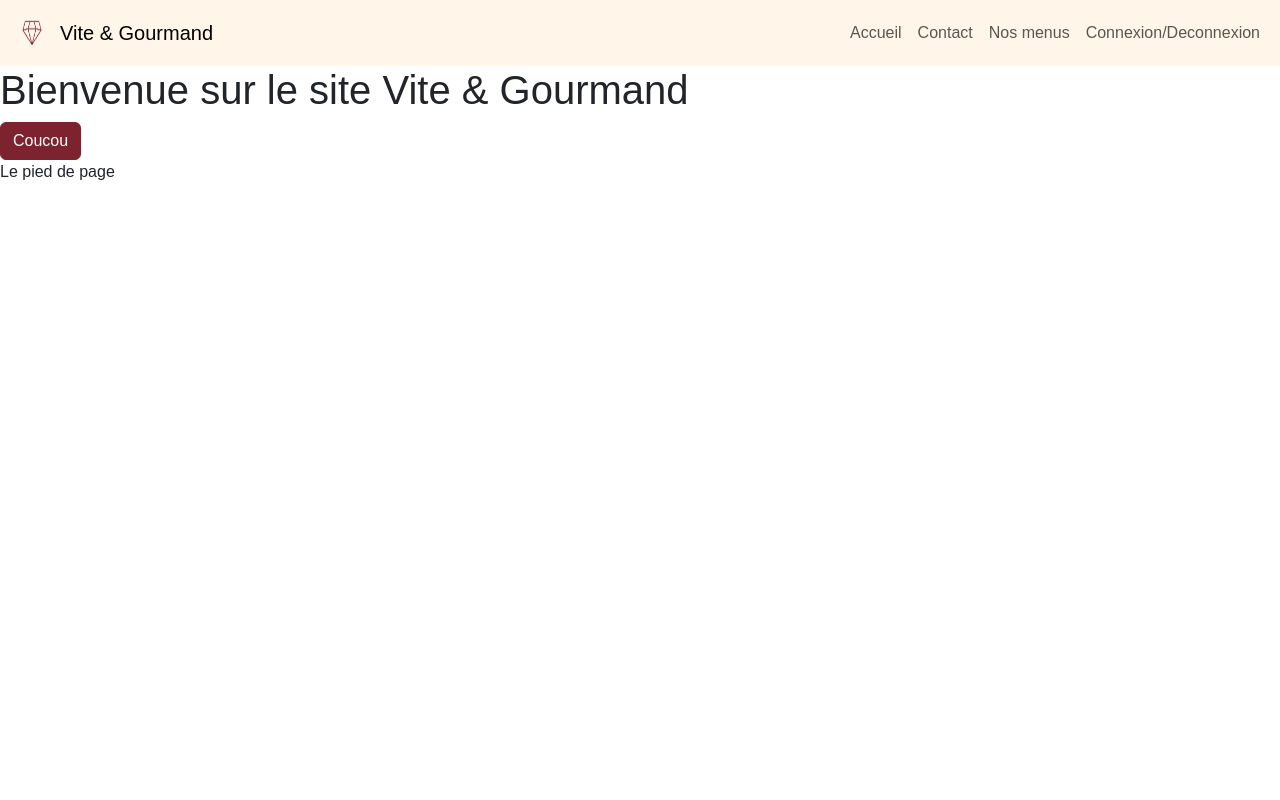
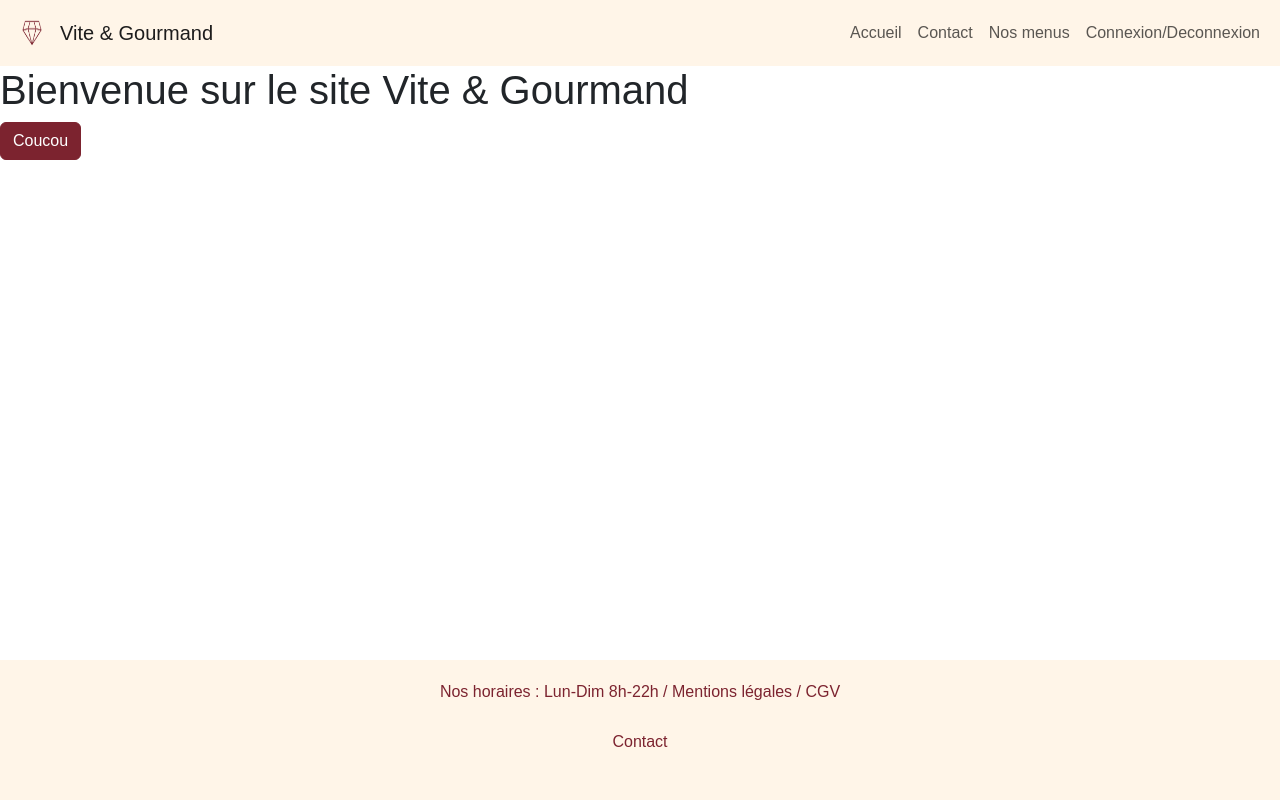
Before and after one commit to Nosheene/Vite---Gourmand, a website with bundled scripts: page index.html in a window 1280 px wide. Built offline with nearby package versions, Linux system fonts and the light colour scheme; files whose address does not match are found by name.

Commit message:
Ajout du footer

```diff
--- a/SCSS/main.scss
+++ b/SCSS/main.scss
@@ -1,2 +1,17 @@
 @import url("/node_modules/bootstrap-icons/font/bootstrap-icons.css");
 @import "custom";
+
+html{
+    position:relative;
+    min-height: 100%;
+}
+main {
+    margin-bottom: 250px; /* Hauteur du footer */
+}
+
+footer.footer {
+    padding: 20px;
+    position: absolute;
+    bottom: 0;
+    width: 100%;
+    }
--- a/index.html
+++ b/index.html
@@ -13,7 +13,7 @@
 <header>
     <nav class="navbar navbar-expand-lg bg-light" data-bs-theme="bg-light">
   <div class="container-fluid">
-      <a class="navbar-brand d-flex align-items-center" href="#">
+      <a class="navbar-brand d-flex align-items-center" href="#" style="color: #1D1C1C !important;">
                 <img src="images/Logo.png" alt="Vite & Gourmand" width="40" height="40" class="me-2 rounded-circle">
                 Vite & Gourmand
             </a>
@@ -43,7 +43,18 @@
         <!-- Main content goes here -->
     </main>
 
-<footer>Le pied de page</footer>
+<footer class="bg-light text-primary text-center footer">
+    <div class="row">
+        <div class="col-12">
+         <p>Nos horaires : Lun-Dim 8h-22h / Mentions légales / CGV</p>
+        <a href="contact.html" class="text-decoration-none">
+         <div style="cursor: pointer; padding: 10px;">
+          <p>Contact</p>
+         </div>
+        </a>
+        </div>
+    </div>
+</footer>
 
 <script type="module" src="./Router/router.js"></script>
 <script src="node_modules/bootstrap/dist/js/bootstrap.bundle.min.js"></script>
```
Also changed, not shown: SCSS/main.css, 1 other file.
